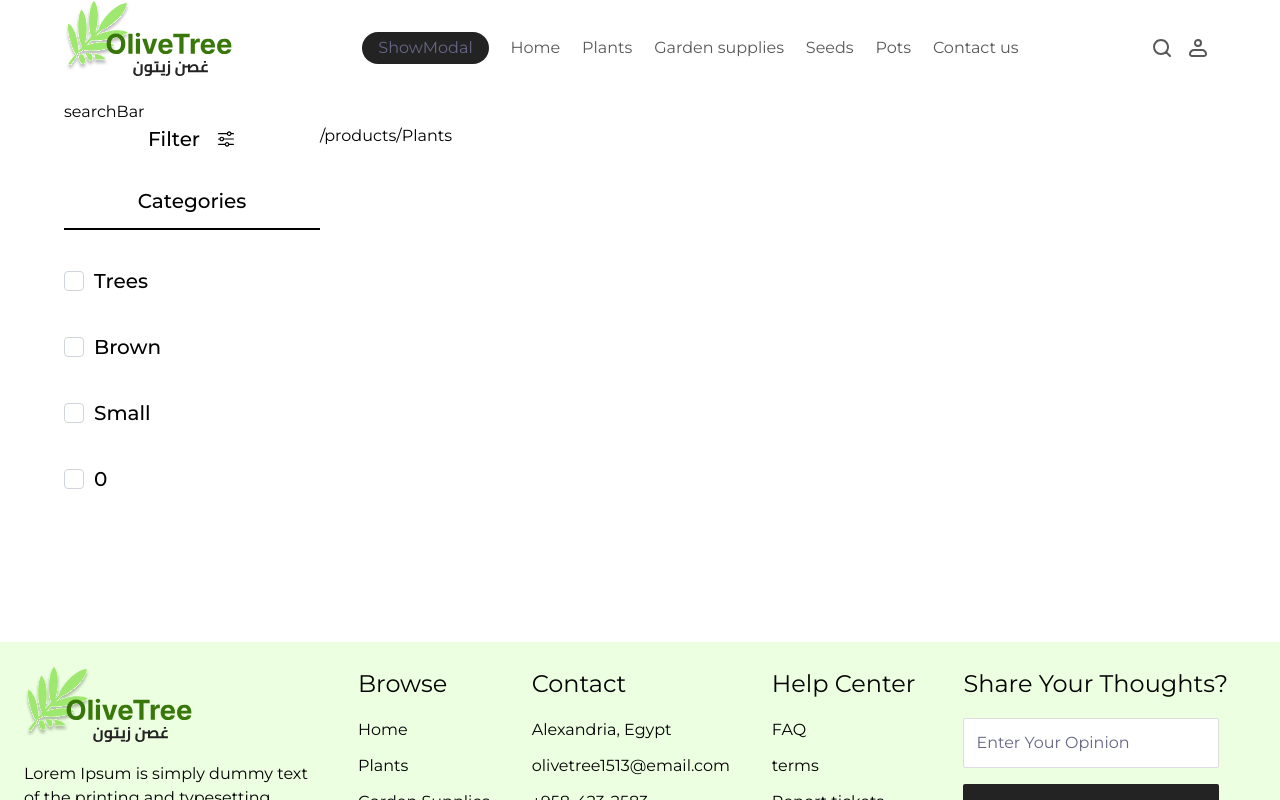
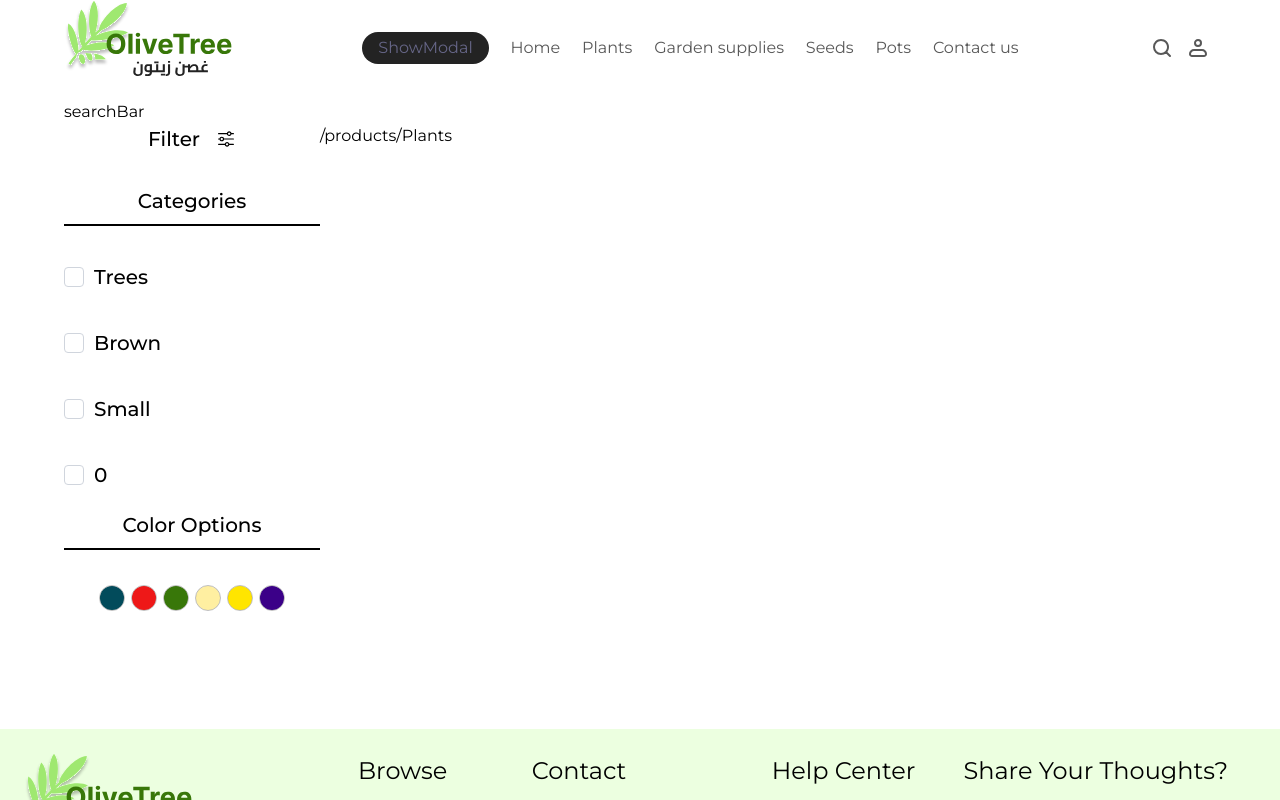
Before and after one commit to abdulrahmanalaa123/react-e-commerce, a React (Vite) app: page /products/Plants in a window 1280 px wide. Shown: the top 800 px of the page. Built offline with nearby package versions, Linux system fonts and the light colour scheme; no server answers.

Commit message:
added ColoredCheckBoxes

```diff
--- /dev/null
+++ b/src/components/productsView/ColorCheckBox.jsx
@@ -0,0 +1,38 @@
+// done like this instead of changing my database and entering colors by their hex value which would be the better solution and querying them but to reduce loading
+// as well as ease of coding for me ill use this method
+const colorMapping = {
+  Blue: "#024B5B",
+  Green: "#387709",
+  Purple: "#3B0088",
+  Yellow: "#FFE500",
+  Beige: "#FFEFA1",
+  Red: "#EE1818",
+};
+
+function ColorCheckBox({
+  editSearchParams,
+  name,
+  paramKey,
+  initialCheck = false,
+}) {
+  return (
+    <div>
+      <input
+        type="checkbox"
+        id={`${paramKey}-${name}`}
+        defaultChecked={initialCheck}
+        className="sr-only peer"
+        onChange={(e) => {
+          editSearchParams(e, paramKey, name);
+        }}
+      />
+      <label
+        htmlFor={`${paramKey}-${name}`}
+        className="w-6 h-6 rounded-full transition-all duration-75 inline-block outline outline-1 outline-[#00000040]  peer-focus-visible:outline-[3px] peer-focus-visible:outline-[#00000080] peer-checked:outline-[3px] peer-checked:outline-[#00000080]"
+        style={{ backgroundColor: colorMapping[name] }}
+      ></label>
+    </div>
+  );
+}
+
+export default ColorCheckBox;
--- a/src/components/products/FilterCheckBox.jsx
+++ b/src/components/productsView/SubCategoryCheckBox.jsx
@@ -1,13 +1,13 @@
 // the solution is really dumb and shouldnt use state managers in my opinion for this case since the state managed is by the search params hook
 // https://medium.com/codex/handling-checkboxes-in-react-3a2514b140d2
-function FilterCheckBox({
+function SubCategoryCheckBox({
   editSearchParams,
   name,
   paramKey,
   initialCheck = false,
 }) {
   return (
-    <div className="my-9 flex items-center gap-[10px] checkbox-focus:bg-backgrounds-modalBg">
+    <div className="flex items-center gap-[10px]">
       <input
         type="checkbox"
         id={`${paramKey}-${name}`}
@@ -28,4 +28,4 @@ function FilterCheckBox({
   );
 }
 
-export default FilterCheckBox;
+export default SubCategoryCheckBox;
--- a/src/layouts/ProductsLayout.jsx
+++ b/src/layouts/ProductsLayout.jsx
@@ -8,7 +8,8 @@ import productsQueryGenerator from "../utils/queryGenerator";
 import searchProducts from "../api/proudcts/searchProducts";
 import queryDecoder from "../utils/queryDecoder";
 import filterSVG from "../assets/svgs/filter.svg";
-import FilterCheckBox from "../components/products/FilterCheckBox";
+import SubCategoryCheckBox from "../components/productsView/SubCategoryCheckBox";
+import ColorCheckBox from "../components/productsView/ColorCheckBox";
 
 function ProductsLayout() {
   const params = useParams();
@@ -45,32 +46,70 @@ function ProductsLayout() {
             <span className="font-medium text-md ">Filter</span>
             <img src={filterSVG} alt="filter-icon" className="w-5 h-4" />
           </div>
-          <div id="category-filter" className="w-full">
-            <div>
+          <div id="category-filter" className="w-full mb-5">
+            <div className="mb-9">
               <p className="font-medium text-md text-center ">Categories</p>
-              <div className="w-full h-[2px] bg-black mt-3"></div>
+              <div className="w-full h-[2px] bg-black mt-2"></div>
             </div>
-            <div className="w-full">
-              <FilterCheckBox
+            <div className="flex flex-col gap-9">
+              <SubCategoryCheckBox
                 name={"Trees"}
                 editSearchParams={editSearchParams}
                 paramKey={"Subcategories"}
-              ></FilterCheckBox>
-              <FilterCheckBox
+              ></SubCategoryCheckBox>
+              <SubCategoryCheckBox
                 name={"Brown"}
                 editSearchParams={editSearchParams}
                 paramKey={"Color"}
-              ></FilterCheckBox>
-              <FilterCheckBox
+              ></SubCategoryCheckBox>
+              <SubCategoryCheckBox
                 name={"Small"}
                 editSearchParams={editSearchParams}
                 paramKey={"Size"}
-              ></FilterCheckBox>
-              <FilterCheckBox
+              ></SubCategoryCheckBox>
+              <SubCategoryCheckBox
                 name={"0"}
                 editSearchParams={editSearchParams}
                 paramKey={"Price"}
-              ></FilterCheckBox>
+              ></SubCategoryCheckBox>
+            </div>
+          </div>
+          <div id="color-filter" className="w-full">
+            <div className="mb-9">
+              <p className="font-medium text-md text-center ">Color Options</p>
+              <div className="w-full h-[2px] bg-black mt-2"></div>
+            </div>
+            <div className="flex place-content-center gap-2">
+              <ColorCheckBox
+                name={"Blue"}
+                editSearchParams={editSearchParams}
+                paramKey={"Color"}
+              ></ColorCheckBox>
+              <ColorCheckBox
+                name={"Red"}
+                editSearchParams={editSearchParams}
+                paramKey={"Color"}
+              ></ColorCheckBox>
+              <ColorCheckBox
+                name={"Green"}
+                editSearchParams={editSearchParams}
+                paramKey={"Color"}
+              ></ColorCheckBox>
+              <ColorCheckBox
+                name={"Beige"}
+                editSearchParams={editSearchParams}
+                paramKey={"Color"}
+              ></ColorCheckBox>
+              <ColorCheckBox
+                name={"Yellow"}
+                editSearchParams={editSearchParams}
+                paramKey={"Color"}
+              ></ColorCheckBox>
+              <ColorCheckBox
+                name={"Purple"}
+                editSearchParams={editSearchParams}
+                paramKey={"Color"}
+              ></ColorCheckBox>
             </div>
           </div>
         </section>
```
